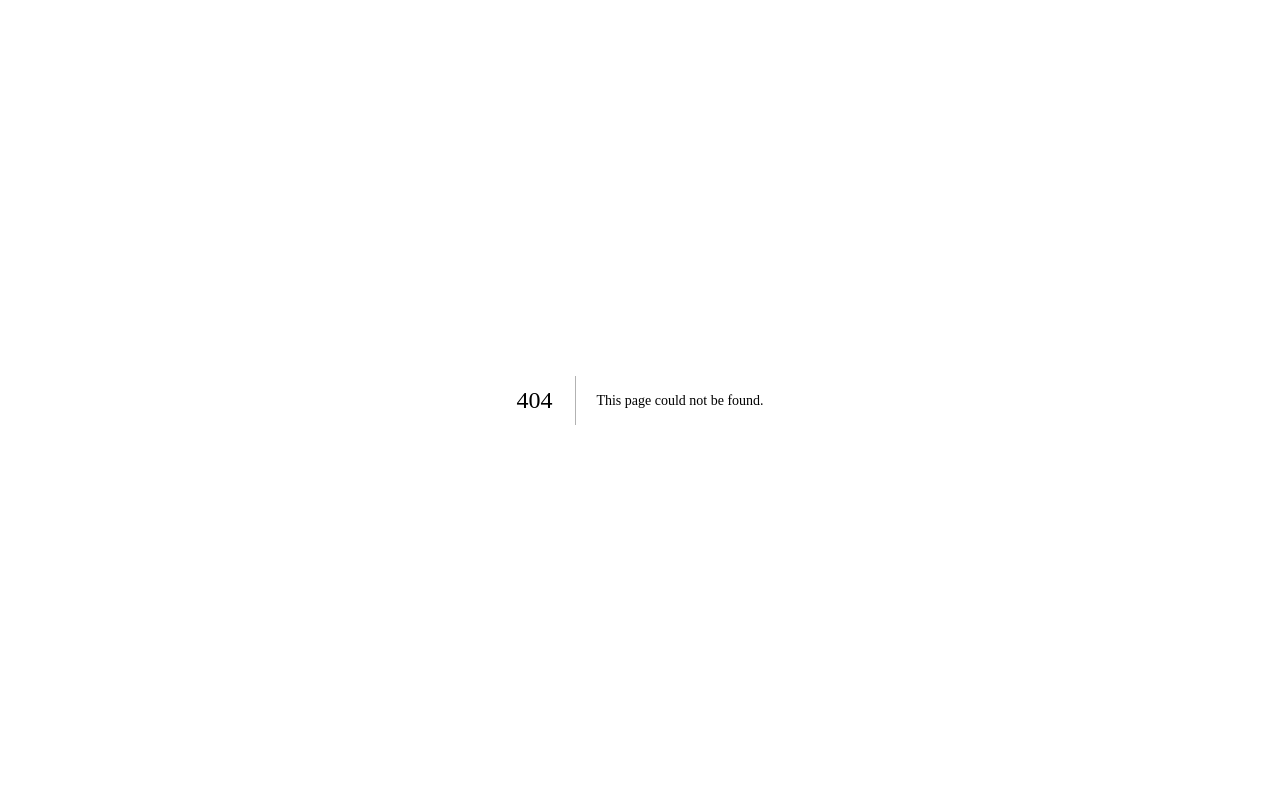
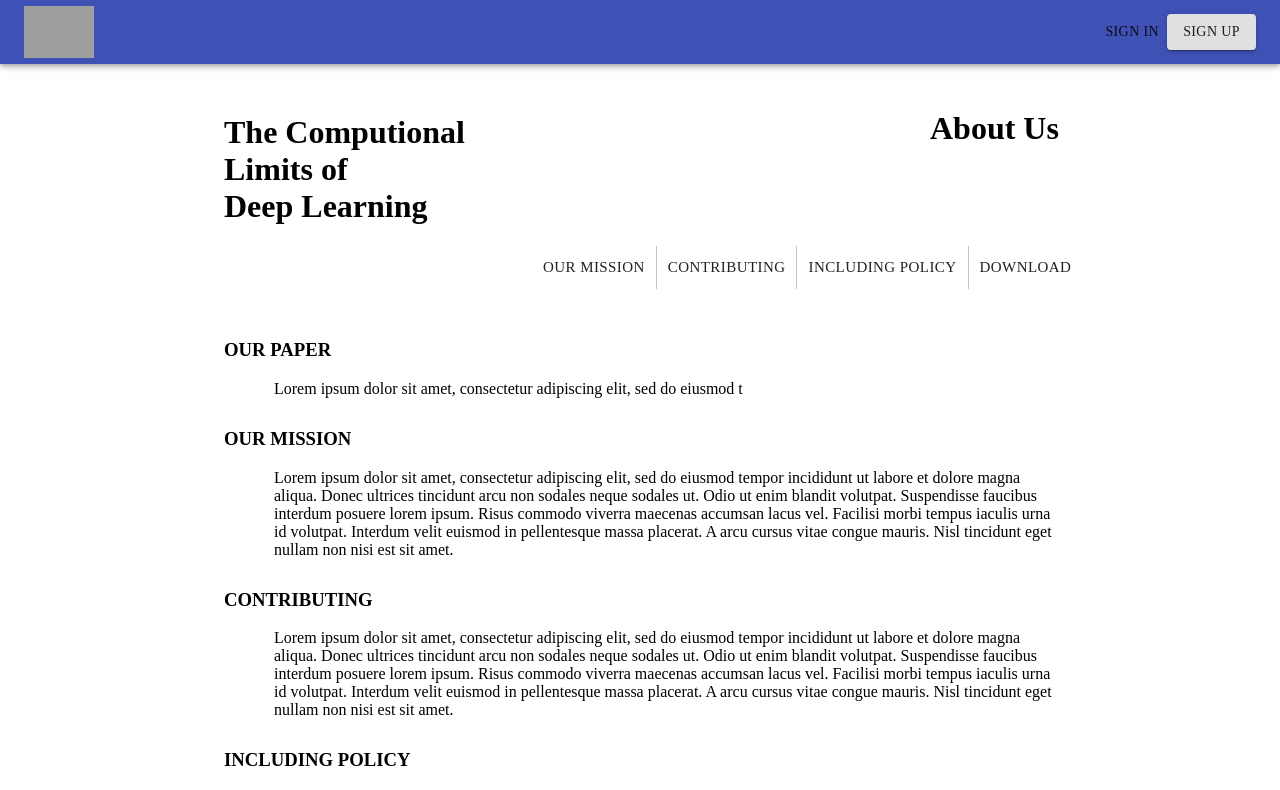
Before and after one commit to UnBArqDsw/2020.1_G2_TCLDL_Client, a Next.js app: page /about in a window 1280 px wide. Before the commit this address had no page. Shown: the top 790 px of the page. Built offline with nearby package versions, Linux system fonts and the light colour scheme; grey boxes are pictures that could not be loaded; a web font is replaced by a local one.

Commit message:
feat: about page

```diff
--- /dev/null
+++ b/src/components/AboutContainer.js
@@ -0,0 +1,172 @@
+import React from "react";
+import Button from "@material-ui/core/Button";
+import ButtonGroup from "@material-ui/core/ButtonGroup";
+import { makeStyles } from "@material-ui/core/styles";
+import { Container, Grid } from "@material-ui/core";
+
+const useStyles = makeStyles((theme) => ({
+  root: {
+    display: "flex",
+    flexDirection: "column",
+    alignItems: "center",
+    "& > *": {
+      margin: theme.spacing(1),
+    },
+    text: {
+      textAlign: "center",
+      display: "flex",
+      flexDirection: "column",
+      marginBottom: "200px",
+    },
+  },
+}));
+
+export default function AboutContainer() {
+  const classes = useStyles();
+
+  return (
+    <Container>
+      <Grid container spacing={1}>
+        <Grid container item xs={3}>
+          <div>
+            <h1
+              style={{
+                marginLeft: "200px",
+                marginTop: "50px",
+                width: "262px",
+                height: "185px",
+              }}
+            >
+              The Computional
+              <br />
+              Limits of <br />
+              Deep Learning
+            </h1>
+          </div>
+        </Grid>
+
+        <h1 style={{
+          marginTop: "50px",
+          marginLeft: "600px",
+        }}>About Us</h1>
+
+        <Grid container item xs={10} style={{marginLeft: "500px", marginTop: "-90px"}}>
+          <div className={classes.root}>
+            <ButtonGroup
+              variant="text"
+              color="black"
+              aria-label="text primary button group"
+              size="large"
+              borderRight="unset"
+            >
+              <Button>Our Mission</Button>
+              <Button>Contributing</Button>
+              <Button>including policy</Button>
+              <Button>download</Button>
+            </ButtonGroup>
+          </div>
+        </Grid>
+      </Grid>
+      <div>
+        <h3
+          style={{
+            marginLeft: "200px",
+          }}
+        >
+          OUR PAPER
+        </h3>
+        <div
+          style={{
+            textAlign: "left",
+            display: "flex",
+            flexDirection: "column",
+            marginRight: "200px",
+            marginLeft: "250px",
+            marginBottom: "30px",
+          }}
+        >
+          Lorem ipsum dolor sit amet, consectetur adipiscing elit, sed do
+          eiusmod t
+        </div>
+        <h3
+          style={{
+            marginLeft: "200px",
+          }}
+        >
+          OUR MISSION{" "}
+        </h3>
+        <div
+          style={{
+            textAlign: "left",
+            display: "flex",
+            flexDirection: "column",
+            marginRight: "200px",
+            marginLeft: "250px",
+            marginBottom: "30px",
+          }}
+        >
+          Lorem ipsum dolor sit amet, consectetur adipiscing elit, sed do
+          eiusmod tempor incididunt ut labore et dolore magna aliqua. Donec
+          ultrices tincidunt arcu non sodales neque sodales ut. Odio ut enim
+          blandit volutpat. Suspendisse faucibus interdum posuere lorem ipsum.
+          Risus commodo viverra maecenas accumsan lacus vel. Facilisi morbi
+          tempus iaculis urna id volutpat. Interdum velit euismod in
+          pellentesque massa placerat. A arcu cursus vitae congue mauris. Nisl
+          tincidunt eget nullam non nisi est sit amet.
+        </div>
+        <h3
+          style={{
+            marginLeft: "200px",
+          }}
+        >
+          CONTRIBUTING
+        </h3>
+        <div
+          style={{
+            textAlign: "left",
+            display: "flex",
+            flexDirection: "column",
+            marginRight: "200px",
+            marginLeft: "250px",
+            marginBottom: "30px",
+          }}
+        >
+          Lorem ipsum dolor sit amet, consectetur adipiscing elit, sed do
+          eiusmod tempor incididunt ut labore et dolore magna aliqua. Donec
+          ultrices tincidunt arcu non sodales neque sodales ut. Odio ut enim
+          blandit volutpat. Suspendisse faucibus interdum posuere lorem ipsum.
+          Risus commodo viverra maecenas accumsan lacus vel. Facilisi morbi
+          tempus iaculis urna id volutpat. Interdum velit euismod in
+          pellentesque massa placerat. A arcu cursus vitae congue mauris. Nisl
+          tincidunt eget nullam non nisi est sit amet.
+        </div>
+        <h3
+          style={{
+            marginLeft: "200px",
+          }}
+        >
+          INCLUDING POLICY
+        </h3>
+        <div
+          style={{
+            textAlign: "left",
+            display: "flex",
+            flexDirection: "column",
+            marginRight: "200px",
+            marginLeft: "250px",
+            marginBottom: "100px",
+          }}
+        >
+          Lorem ipsum dolor sit amet, consectetur adipiscing elit, sed do
+          eiusmod tempor incididunt ut labore et dolore magna aliqua. Donec
+          ultrices tincidunt arcu non sodales neque sodales ut. Odio ut enim
+          blandit volutpat. Suspendisse faucibus interdum posuere lorem ipsum.
+          Risus commodo viverra maecenas accumsan lacus vel. Facilisi morbi
+          tempus iaculis urna id volutpat. Interdum velit euismod in
+          pellentesque massa placerat. A arcu cursus vitae congue mauris. Nisl
+          tincidunt eget nullam non nisi est sit amet.
+        </div>
+      </div>
+    </Container>
+  );
+}
--- /dev/null
+++ b/src/pages/about.js
@@ -0,0 +1,13 @@
+import React from "react";
+import AppBar from "../components/AppBar";
+import AboutContainer from "../components/AboutContainer";
+
+
+export default function About() {
+  return (
+    <div>
+      <AppBar />
+      <AboutContainer />
+    </div>
+  );
+}
--- a/src/pages/domain.js
+++ b/src/pages/domain.js
@@ -1,6 +1,6 @@
 // Imports
+import { Container } from "@material-ui/core";
 import React from "react";
-import { Container } from "@material-ui/core";
 import AppBar from "../components/AppBar";
 import DomainContainer from "../components/DomainContainer";
 import styles from '../styles/Home.module.css';
@@ -9,9 +9,9 @@ export default function Domain() {
   return (
     <div>
       <AppBar />
-      <div className={styles.container}>
+      <Container>
         <DomainContainer />
-      </div>
+      </Container>
     </div>
   );
 }
--- /dev/null
+++ b/src/styles/about.css
@@ -0,0 +1,4 @@
+.MuiButtonGroup-root {
+
+  border-right: unset;
+}
```
Also changed, not shown: src/components/DomainContainer.js (+2 -5 lines).
